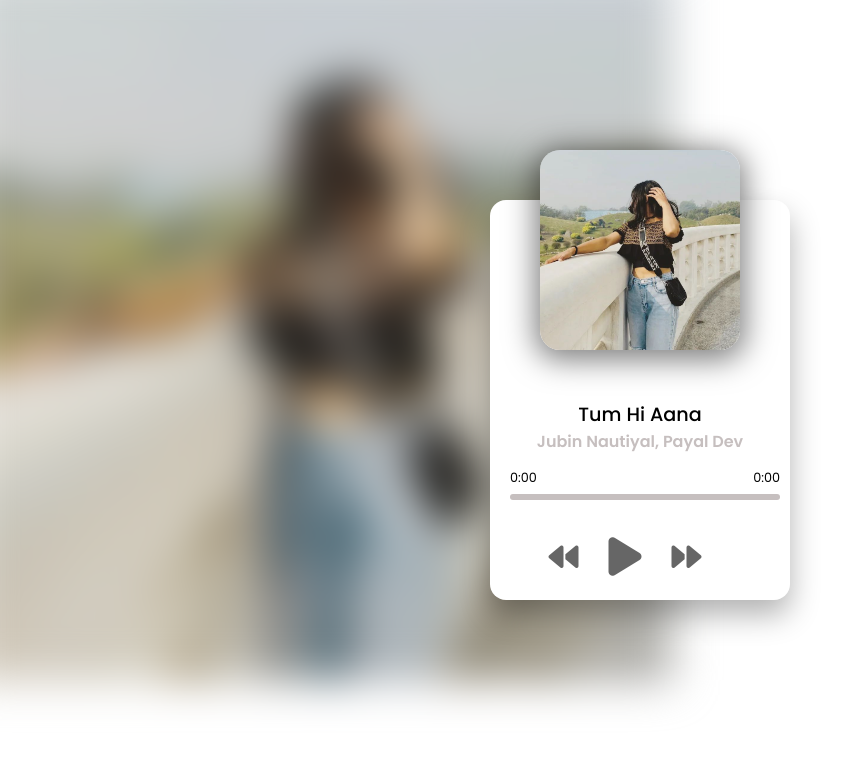
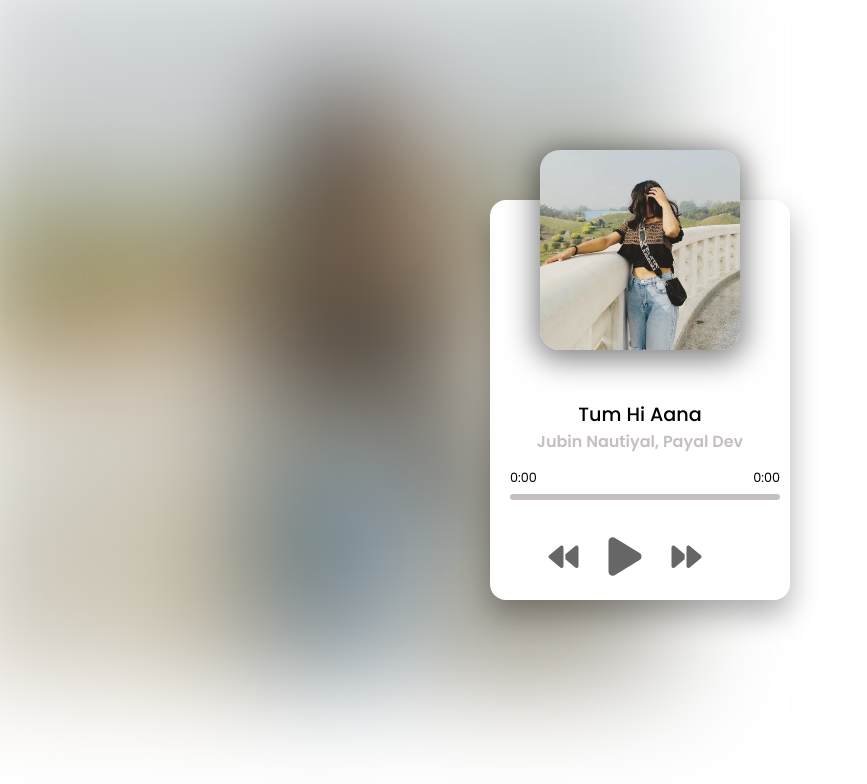
Before and after one commit to SourceShivam/test, a plain HTML site: page index.html in a window 1280 px wide. Shown: the whole page, without its empty margins (0-867 px from the left). Drawn offline with Linux system fonts and the light colour scheme.

Commit message:
Update styles.css

```diff
--- a/styles.css
+++ b/styles.css
@@ -28,7 +28,7 @@ body {
   min-height: 50%;
   margin: auto;
   filter: blur(15px);
-  -webkit-filter: blur(20px);
+  -webkit-filter: blur(50px);
   transform: scale(1.1);
 }
 .container {
```
